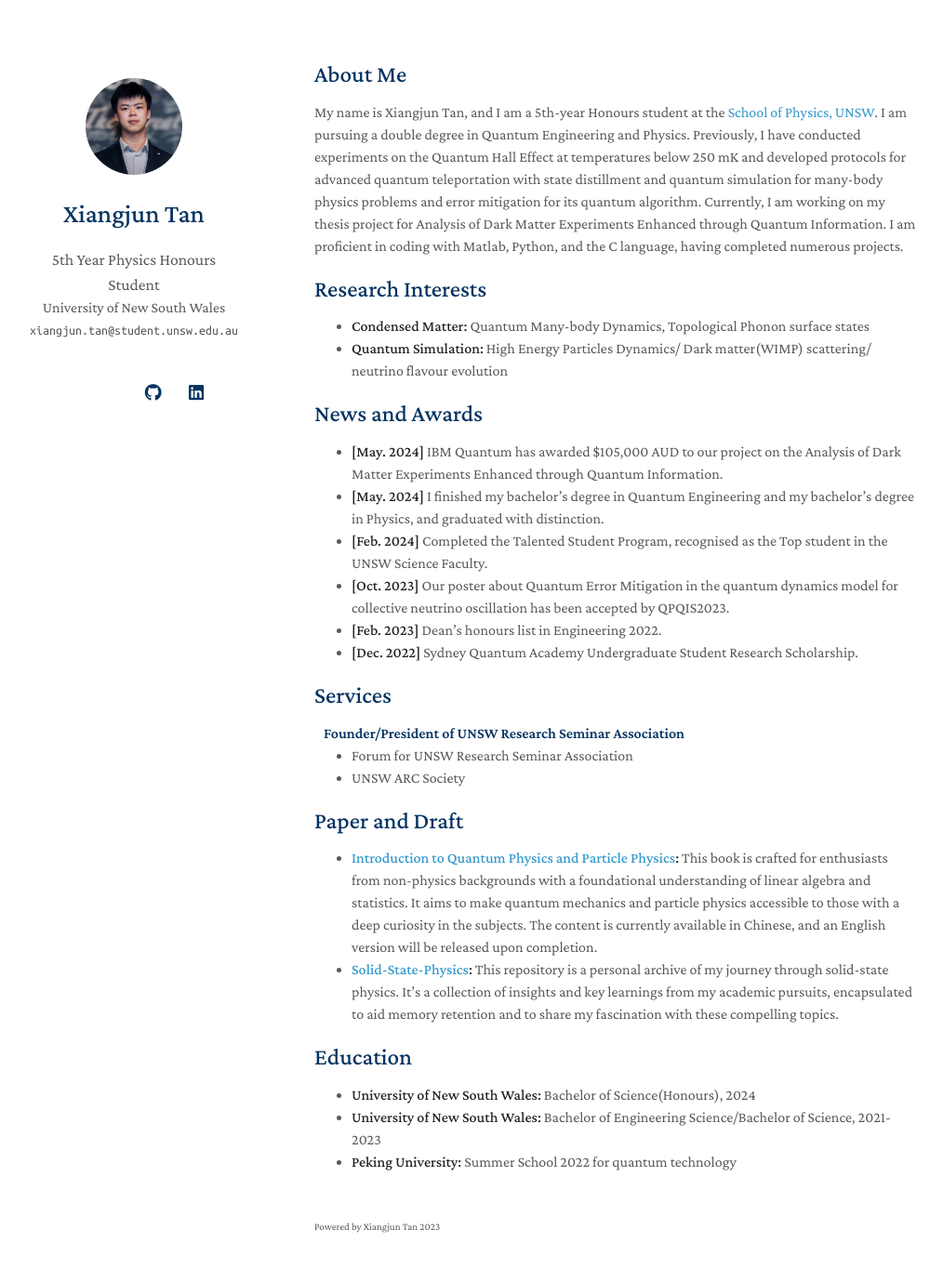
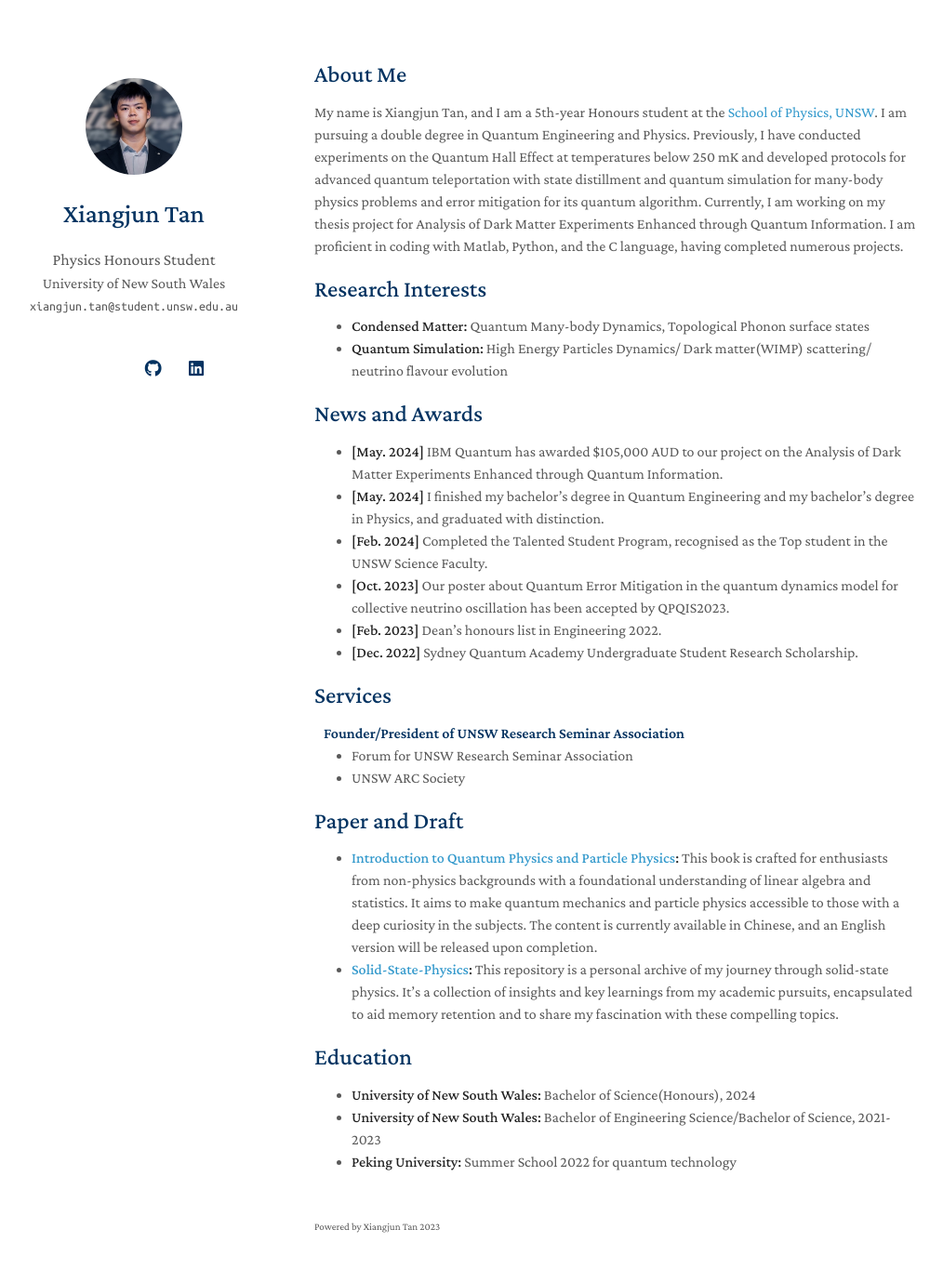
Before and after one commit to xiangjun-tan/xiangjun-tan.github.io, a Jekyll site: the page built from index.md, in a window 1280 px wide and 1400 px high. Shown: the top 1365 px of the window at 93% size, without its empty margins (132-1146 px from the left). Built offline with Jekyll 4.4.1, drawn with Linux system fonts in a browser that asks for light colours; nearby versions of some CDN libraries; a style sheet for code colours, icons or effects is not loaded; our own code applies the rules of GitHub Pages for plain Markdown files.

Commit message:
_config.yml

```diff
--- a/_config.yml
+++ b/_config.yml
@@ -1,6 +1,6 @@
 # Basic Information
 title: Xiangjun Tan
-position: 5th Year Physics Honours Student
+position: Physics Honours Student
 affiliation: University of New South Wales
 email: xiangjun.tan@student.unsw.edu.au
 
@@ -20,7 +20,7 @@
 # Links
 # If you don't need one of them, you may delete the corresponding line.
 google_scholar: https://scholar.google.com/
-cv_link: assets/files/resume.pdf
+cv_link: assets/files/Resume.pdf
 github_link: https://github.com/xiangjun-tan
 linkedin: https://www.linkedin.com/in/xiangjun-tan-30188b22a?utm_source=share&utm_campaign=share_via&utm_content=profile&utm_medium=android_app
 
```
